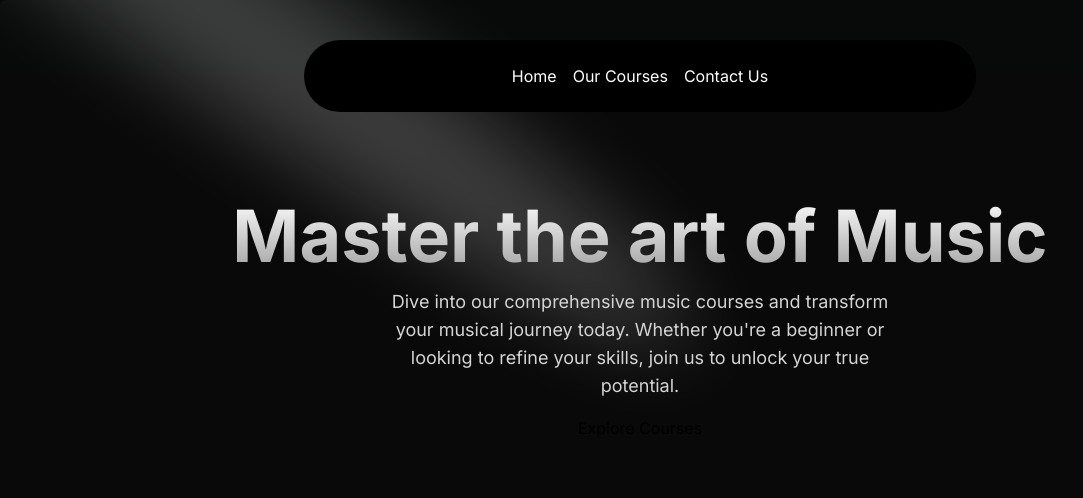
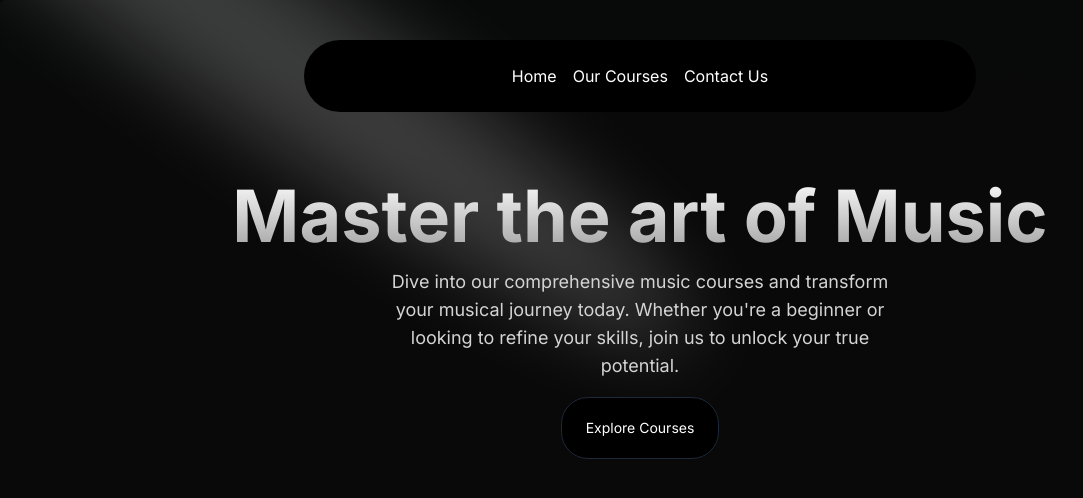
Before and after one commit to ashutosh-naik/music-nextjs-app, a Next.js app: page / in a window 1280 px wide. Shown: the top 498 px of the page, without its empty margins (0-1083 px from the left). Built offline with nearby package versions, Linux system fonts and the light colour scheme.

Commit message:
Moving Button

```diff
--- a/src/components/HeroSection.tsx
+++ b/src/components/HeroSection.tsx
@@ -1,6 +1,7 @@
 import Link from "next/link";
 import React from "react";
 import { Spotlight } from "./ui/Spotlight";
+import { Button } from "./ui/moving-border";
 
 function HeroSection() {
   return (
@@ -19,7 +20,14 @@
           your skills, join us to unlock your true potential.
         </p>
         <div className="mt-4">
-          <Link href="/courses">Explore Courses</Link>
+          <Link href="/courses">
+            <Button
+              borderRadius="1.75rem"
+              className="bg-white dark:bg-black text-black dark:text-white border-neutral-200 dark:border-slate-800"
+            >
+              Explore Courses
+            </Button>
+          </Link>
         </div>
       </div>
     </div>
--- /dev/null
+++ b/src/components/ui/moving-border.tsx
@@ -0,0 +1,139 @@
+"use client";
+import React from "react";
+import {
+  motion,
+  useAnimationFrame,
+  useMotionTemplate,
+  useMotionValue,
+  useTransform,
+} from "framer-motion";
+import { useRef } from "react";
+import { cn } from "@/utils/cn";
+
+export function Button({
+  borderRadius = "1.75rem",
+  children,
+  as: Component = "button",
+  containerClassName,
+  borderClassName,
+  duration,
+  className,
+  ...otherProps
+}: {
+  borderRadius?: string;
+  children: React.ReactNode;
+  as?: any;
+  containerClassName?: string;
+  borderClassName?: string;
+  duration?: number;
+  className?: string;
+  [key: string]: any;
+}) {
+  return (
+    <Component
+      className={cn(
+        "bg-transparent relative text-xl  h-16 w-40 p-[1px] overflow-hidden ",
+        containerClassName
+      )}
+      style={{
+        borderRadius: borderRadius,
+      }}
+      {...otherProps}
+    >
+      <div
+        className="absolute inset-0"
+        style={{ borderRadius: `calc(${borderRadius} * 0.96)` }}
+      >
+        <MovingBorder duration={duration} rx="30%" ry="30%">
+          <div
+            className={cn(
+              "h-20 w-20 opacity-[0.8] bg-[radial-gradient(var(--sky-500)_40%,transparent_60%)]",
+              borderClassName
+            )}
+          />
+        </MovingBorder>
+      </div>
+
+      <div
+        className={cn(
+          "relative bg-slate-900/[0.8] border border-slate-800 backdrop-blur-xl text-white flex items-center justify-center w-full h-full text-sm antialiased",
+          className
+        )}
+        style={{
+          borderRadius: `calc(${borderRadius} * 0.96)`,
+        }}
+      >
+        {children}
+      </div>
+    </Component>
+  );
+}
+
+export const MovingBorder = ({
+  children,
+  duration = 2000,
+  rx,
+  ry,
+  ...otherProps
+}: {
+  children: React.ReactNode;
+  duration?: number;
+  rx?: string;
+  ry?: string;
+  [key: string]: any;
+}) => {
+  const pathRef = useRef<any>();
+  const progress = useMotionValue<number>(0);
+
+  useAnimationFrame((time) => {
+    const length = pathRef.current?.getTotalLength();
+    if (length) {
+      const pxPerMillisecond = length / duration;
+      progress.set((time * pxPerMillisecond) % length);
+    }
+  });
+
+  const x = useTransform(
+    progress,
+    (val) => pathRef.current?.getPointAtLength(val).x
+  );
+  const y = useTransform(
+    progress,
+    (val) => pathRef.current?.getPointAtLength(val).y
+  );
+
+  const transform = useMotionTemplate`translateX(${x}px) translateY(${y}px) translateX(-50%) translateY(-50%)`;
+
+  return (
+    <>
+      <svg
+        xmlns="http://www.w3.org/2000/svg"
+        preserveAspectRatio="none"
+        className="absolute h-full w-full"
+        width="100%"
+        height="100%"
+        {...otherProps}
+      >
+        <rect
+          fill="none"
+          width="100%"
+          height="100%"
+          rx={rx}
+          ry={ry}
+          ref={pathRef}
+        />
+      </svg>
+      <motion.div
+        style={{
+          position: "absolute",
+          top: 0,
+          left: 0,
+          display: "inline-block",
+          transform,
+        }}
+      >
+        {children}
+      </motion.div>
+    </>
+  );
+};
```
